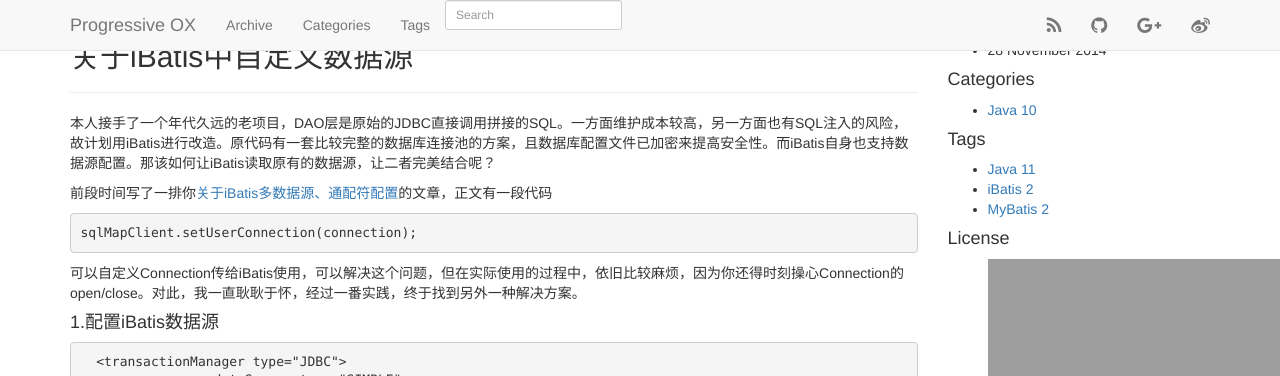
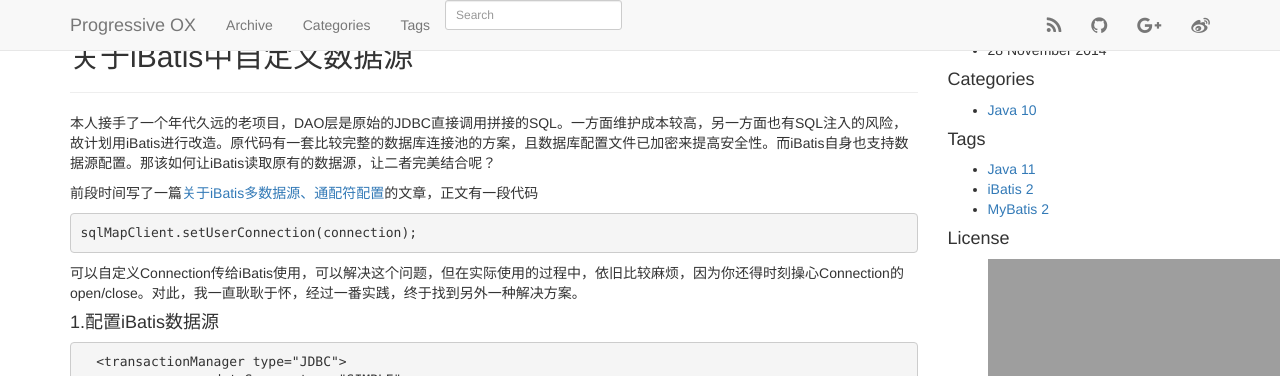
Before and after one commit to ChengYuanjian/chengyuanjian2.github.io, a Jekyll site: the page built from _posts/2014-11-28-ibatis-user-defined-datasource.md, in a window 1280 px wide and 933 px high. Shown: the top 376 px of the window. Built offline with Jekyll 4.4.1, drawn with Linux system fonts in a browser that asks for light colours; nearby versions of some CDN libraries; Markdown is read by kramdown in place of the engine named in the settings; comment, search, counter and statistics services are not loaded.

Commit message:
Update 2014-11-28-ibatis-user-defined-datasource.md

```diff
--- a/_posts/2014-11-28-ibatis-user-defined-datasource.md
+++ b/_posts/2014-11-28-ibatis-user-defined-datasource.md
@@ -10,7 +10,7 @@ tags: [Java,iBatis,MyBatis]
 本人接手了一个年代久远的老项目，DAO层是原始的JDBC直接调用拼接的SQL。一方面维护成本较高，另一方面也有SQL注入的风险，故计划用iBatis进行改造。原代码有一套比较完整的数据库连接池的方案，且数据库配置文件已加密来提高安全性。而iBatis自身也支持数据源配置。那该如何让iBatis读取原有的数据源，让二者完美结合呢？
 
 <!-- more -->
-前段时间写了一排你[关于iBatis多数据源、通配符配置](http://chengyuanjian.github.io/java/2014-09/ibatis-multiply-datasource.html)的文章，正文有一段代码
+前段时间写了一篇[关于iBatis多数据源、通配符配置](http://chengyuanjian.github.io/java/2014-09/ibatis-multiply-datasource.html)的文章，正文有一段代码
 {% highlight java %}
 sqlMapClient.setUserConnection(connection);
 {% endhighlight %}
```
